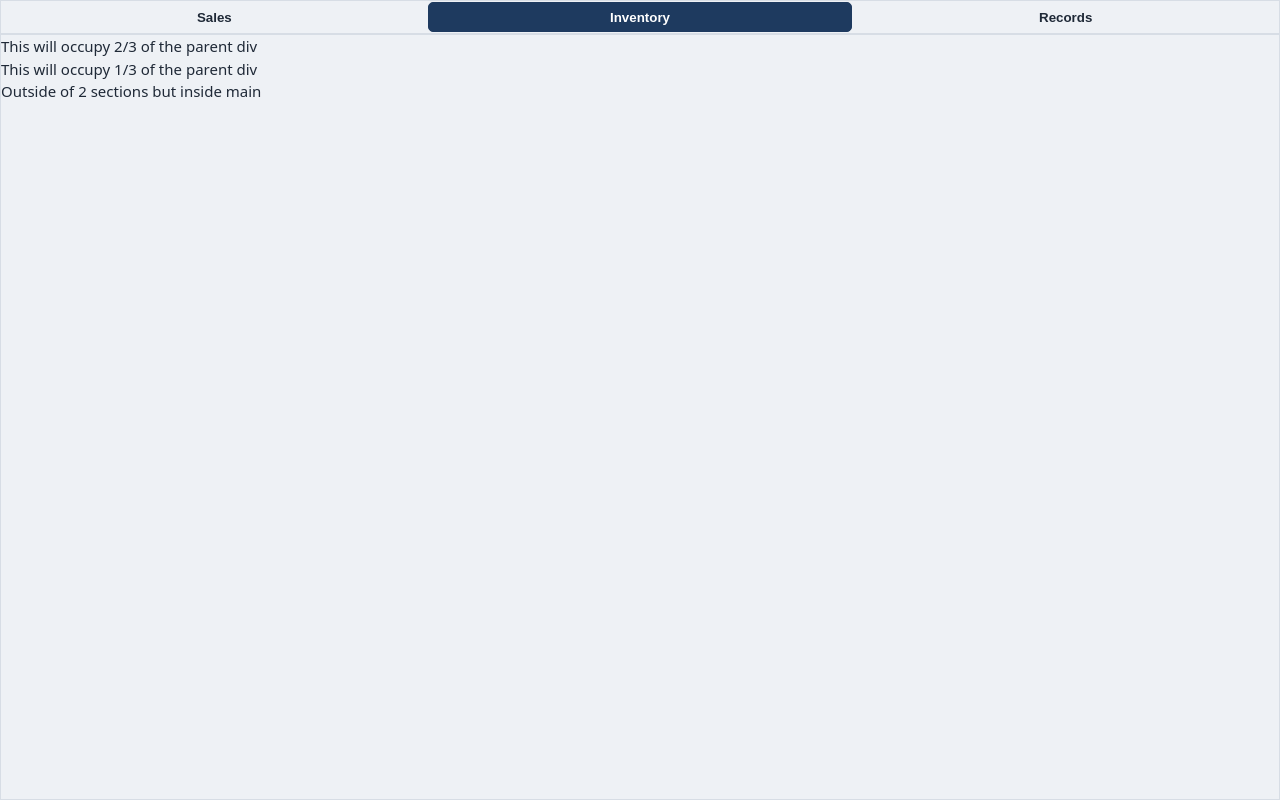
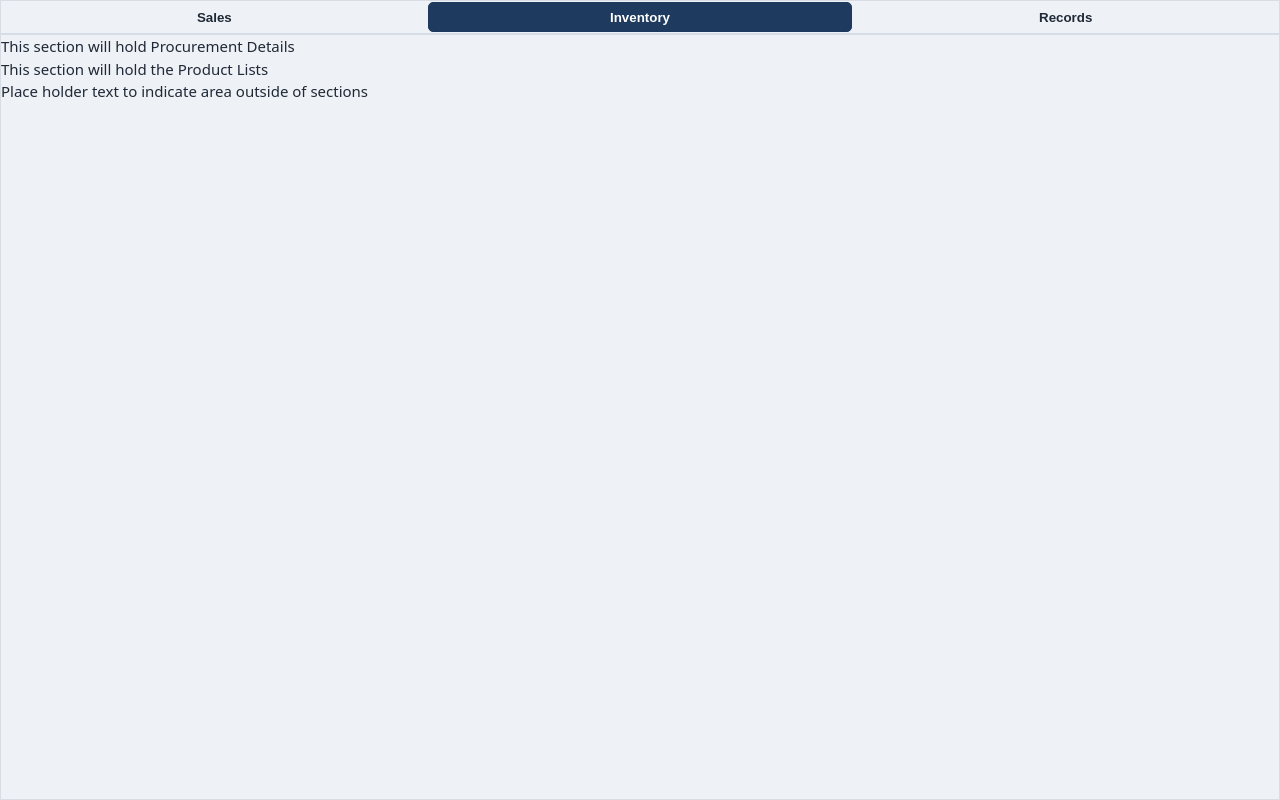
Before and after one commit to kentvillamora-dev/mini-store-pos-learning, a React (Vite) app: page / in a window 1280 px wide. Both pictures are taken after a click on the button "Inventory". Built offline with nearby package versions, Linux system fonts and the light colour scheme.

Commit message:
Added JSX concept for adjusting display in main based on selected nav button

```diff
--- a/src/App.tsx
+++ b/src/App.tsx
@@ -27,6 +27,8 @@ function App() {
       </nav>
 
       <main>
+        {activeTab === 'Sales' && (
+          <>
             <section>
               This will occupy 2/3 of the parent div
             </section>
@@ -34,6 +36,35 @@ function App() {
               This will occupy 1/3 of the parent div
             </section>
             Outside of 2 sections but inside main
+          </>
+        )}
+
+        {activeTab === 'Inventory' && (
+          <>
+            <section>
+              This section will hold Procurement Details
+            </section>
+            <section>
+              This section will hold the Product Lists
+            </section>
+            Place holder text to indicate area outside of sections
+          </>
+        )}
+
+        {activeTab === 'Records' && (
+          <>
+            <section>
+              This will occupy Line-of-Credit records
+            </section>
+            <section>
+              This will occupy most recent sale transactions
+            </section>
+            <section>
+              This will occupy most recent procurement transactions
+            </section>
+            Placeholder text
+          </>
+        )}
       </main>
     </>
   )
```
Lines whose indentation alone changed are shown as unchanged.
